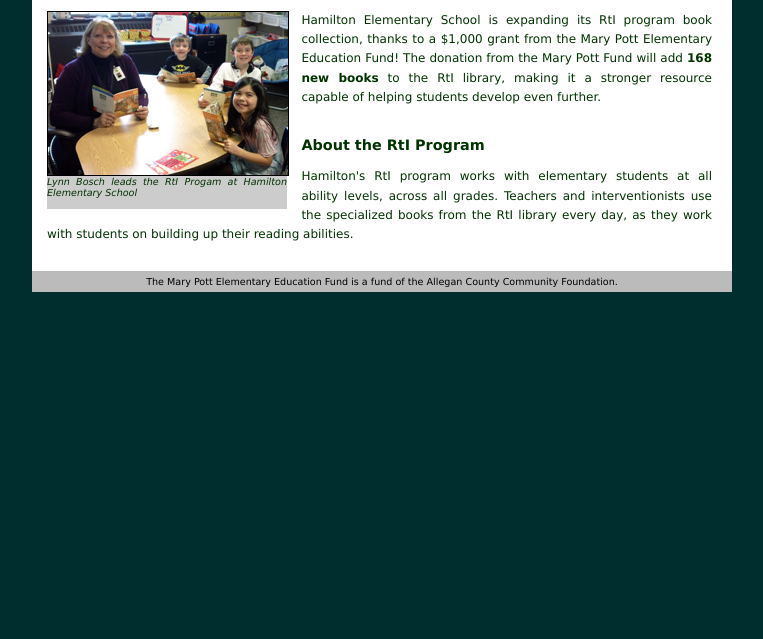
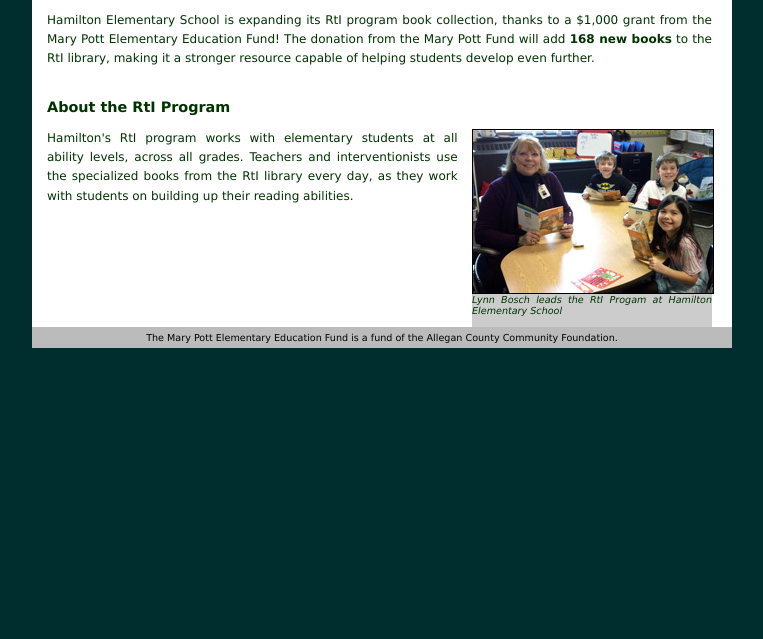
Before and after one commit to jonpott/marypottfund, a plain HTML site: page htdocs/index.html in a window 1280 px wide. Shown: the part 161-800 px from the top of the page, without its empty margins (258-1021 px from the left). Drawn offline with Linux system fonts and the light colour scheme; a web font is replaced by a local one.

Commit message:
Changes
it's the only constant.

```diff
--- a/htdocs/index.html
+++ b/htdocs/index.html
@@ -32,13 +32,16 @@
     <div id="main">
 
         <h1>Donation Expands Reading Program</h1>
-            <div id="captioned_photo">
-                <img class="captioned_photo" src="images/rti_program_image.jpg" /><p class="captioned_photo">Lynn Bosch leads the RtI Progam at Hamilton Elementary School</p>
-            </div>
+
         <p>Hamilton Elementary School is expanding its RtI program book collection, thanks to a $1,000 grant from the Mary Pott Elementary Education Fund!  The donation from the Mary Pott Fund will add <em>168 new books</em> to the RtI library, making it a stronger resource capable of helping students develop even further.</p>
 
 
         <h2>About the RtI Program</h2>
+
+        <div id="captioned_photo">
+                <img class="captioned_photo" src="images/rti_program_image.jpg" /><p class="captioned_photo">Lynn Bosch leads the RtI Progam at Hamilton Elementary School</p>
+        </div>
+
         <p>Hamilton's RtI program works with elementary students at all ability levels, across all grades.  Teachers and interventionists use the specialized books from the RtI library every day, as they work with students on building up their reading abilities.  </p>
 
 
--- a/htdocs/style.css
+++ b/htdocs/style.css
@@ -55,12 +55,12 @@ img.topheader
 
 #captioned_photo
 {
-	float: left;
+	float: right;
 	width: 240px;
 	/*border-style: solid;*/
 	/*border-width: 1px;*/
 	background-color: #ccc;
-	margin-right:  1.2em;
+	margin-left:  1.2em;
 }
 
 
```
Also changed, not shown: htdocs/images/ladybug.png.
